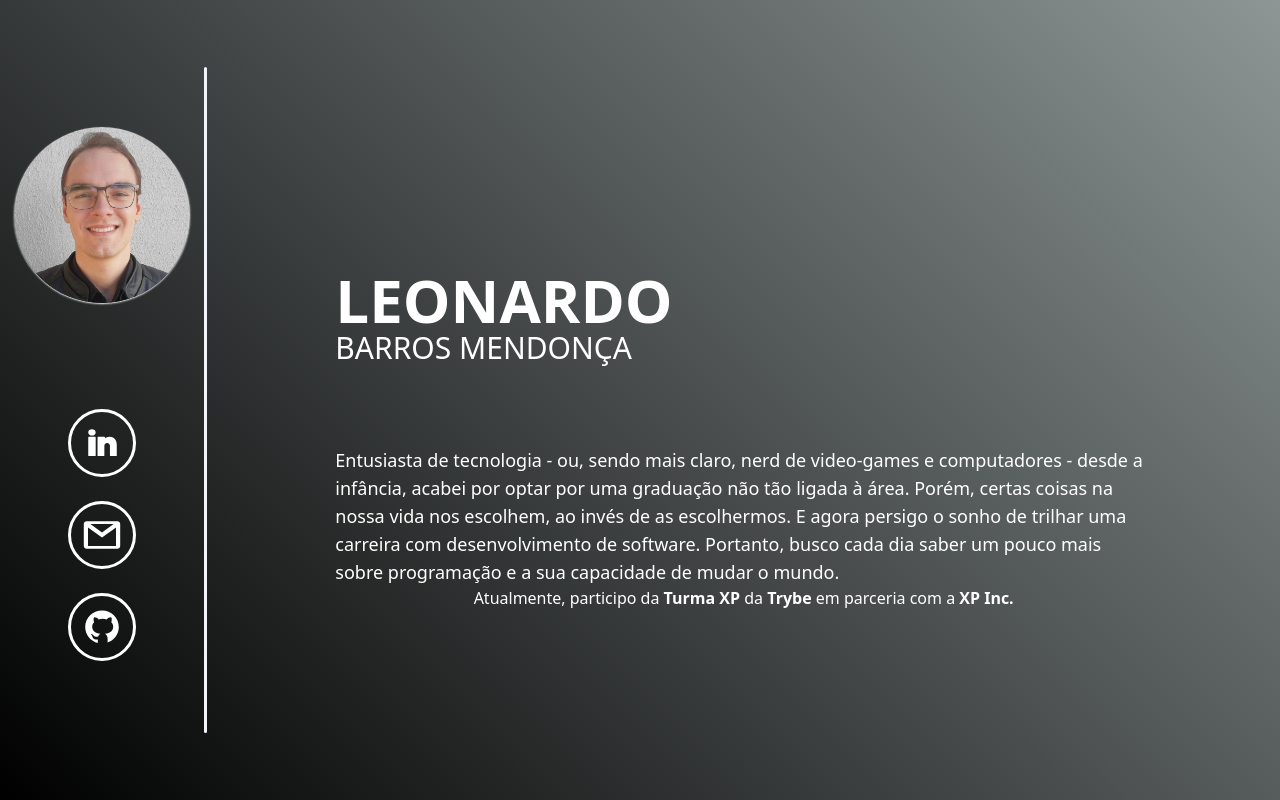
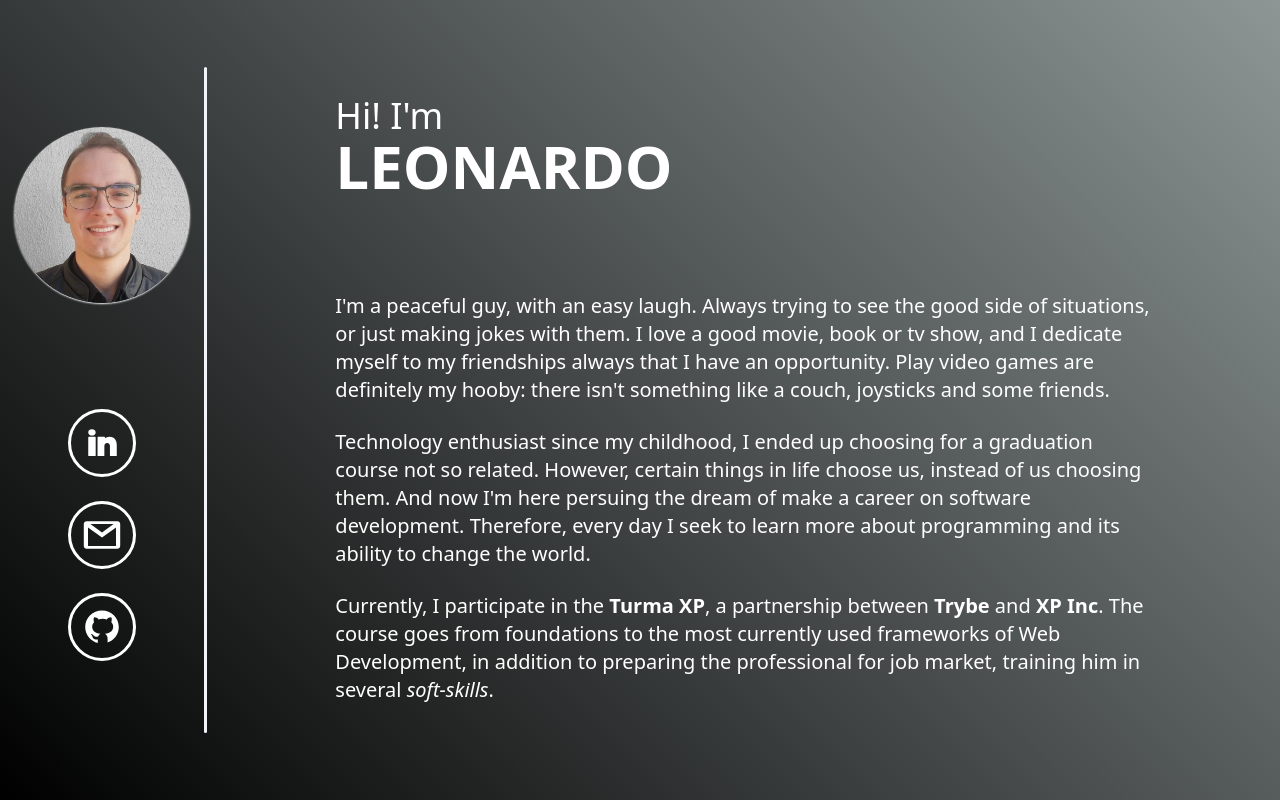
Before and after one commit to leobmend/leobmend.github.io, a React (Create React App) app: page /about in a window 1280 px wide. Built offline with nearby package versions, Linux system fonts and the light colour scheme.

Commit message:
Texto da pagina Aabout desenvolvido

```diff
--- a/src/pages/About.js
+++ b/src/pages/About.js
@@ -62,26 +62,45 @@ function About() {
         className={`ease-in-out duration-500 rounded-sm border-none bg-slate-100 z-10 ${hrStyle}`}
       />
       <article className={`ease-in-out duration-700 h-full w-full flex flex-col px-32 text-white items-center justify-center ${rightContainerStyle}`}>
-        <div className="my-20 self-start">
+        <div className="mt-auto self-start">
+          <h1 className="text-4xl text-white">Hi! I'm</h1>
           <h1 className="font-bold text-6xl text-white">LEONARDO</h1>
-          <h1 className="text-3xl text-white">BARROS MENDONÇA</h1>
         </div>
-        <p className="text-lg">
-          Entusiasta de tecnologia - ou, sendo mais claro, nerd de video-games e computadores - desde a infância, acabei por optar por uma graduação não tão ligada à área. Porém, certas coisas na nossa vida nos escolhem, ao invés de as escolhermos. E agora persigo o sonho de trilhar uma carreira com desenvolvimento de software.  Portanto, busco cada dia saber um pouco mais sobre programação e a sua capacidade de mudar o mundo.
+        <div className="my-auto">
+          <p className="text-xl">
+            I'm a peaceful guy, with an easy laugh. Always trying to see the good side of situations, or just making jokes with them. I love a good movie, book or tv show, and I dedicate myself to my friendships always that I have an opportunity. Play video games are definitely my hooby: there isn't something like a couch, joysticks and some friends.
+            {/* Sou alguém tranquilo e de riso fácil. Sempre tento ver o ponto positivo das situações, ou apenas fazer piadas com elas. Adoro um bom filme ou seriado, e cultivo minhas amizades sempre que posso. Video-games é o meu principal hobbie: nada como um sofá e um controle. */}
           </p>
-        <p>
-          Atualmente, participo da
+          <br />
+          <p className="text-xl">
+            Technology enthusiast since my childhood, I ended up choosing for a graduation course not so related. However, certain things in life choose us, instead of us choosing them. And now I'm here persuing the dream of make a career on software development. Therefore, every day I seek to learn more about programming and its ability to change the world.
+            {/* Entusiasta de tecnologia desde a infância, acabei por optar por uma graduação não tão ligada à área. Porém, certas coisas na nossa vida nos escolhem, ao invés de as escolhermos. E agora persigo o sonho de trilhar uma carreira em desenvolvimento de software. Portanto, busco cada dia saber um pouco mais sobre programação e a sua capacidade de mudar o mundo. */}
+          </p>
+          <br />
+          <p className="text-xl">
+            Currently, I participate in the
             {' '}
             <a className="font-bold" target="_blank" rel="noreferrer" href="https://www.youtube.com/watch?v=QxDZSwtMJZ4">Turma XP</a>
+            , a partnership between
             {' '}
-          da
+            <a className="font-bold" target="_blank" rel="noreferrer" href="https://www.betrybe.com/">Trybe </a>
+            and
+            {' '}
+            <a className="font-bold" target="_blank" rel="noreferrer" href="https://www.xpinc.com/">XP Inc</a>.
+            The course goes from foundations to the most currently used frameworks of Web Development, in addition to preparing the professional for job market, training him in several <span className="italic">soft-skills</span>.
+            {/* Atualmente, participo da
+            {' '}
+            <a className="font-bold" target="_blank" rel="noreferrer" href="https://www.youtube.com/watch?v=QxDZSwtMJZ4">Turma XP</a>
+            , parceria da
             {' '}
             <a className="font-bold" target="_blank" rel="noreferrer" href="https://www.betrybe.com/">Trybe</a>
             {' '}
-          em parceria com a
+            com a
             {' '}
-          <a className="font-bold" target="_blank" rel="noreferrer" href="https://www.xpinc.com/">XP Inc.</a>
+            <a className="font-bold" target="_blank" rel="noreferrer" href="https://www.xpinc.com/">XP Inc</a>.
+          O curso contempla dos fundamentos até os frameworks mais utilizados pelo mercado de desenvolvimento web, além de preparar o profissional para o mercado de trabalho, treinando-o em diversas <span className="italic">soft-skills</span>. */}
           </p>
+        </div>
       </article>
     </main>
   );
```
Lines whose indentation alone changed are shown as unchanged.
